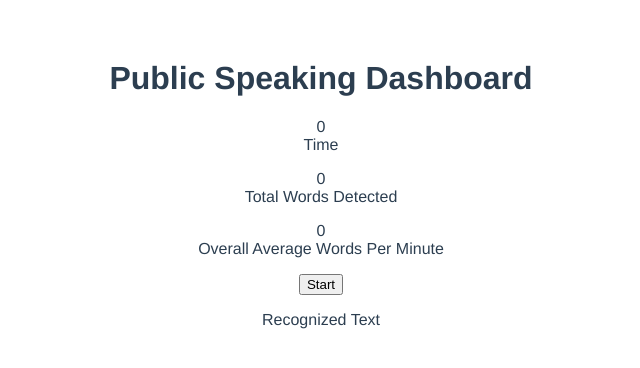
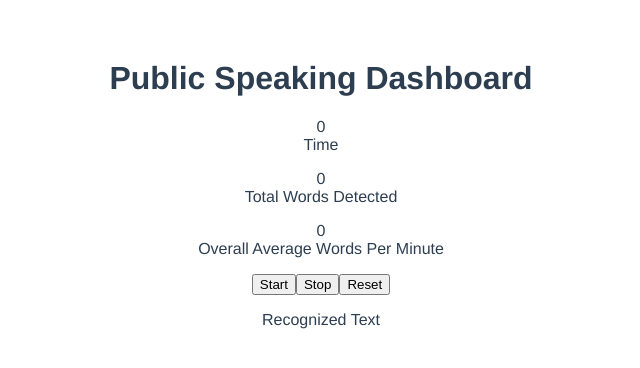
Before and after one commit to milesccoleman/publicspeakingdashboard, a Vue app: page / in a window 1280 px wide. Shown: the top 368 px of the page, without its empty margins (319-959 px from the left). Built offline with nearby package versions, Linux system fonts and the light colour scheme.

Commit message:
got recognition and starts to work

```diff
--- a/src/components/PublicSpeakingDashboard.vue
+++ b/src/components/PublicSpeakingDashboard.vue
@@ -13,7 +13,8 @@
 		{{ wpm }} <br>
 		Overall Average Words Per Minute
     </p>
-    <button v-on:click="initiateVoiceControl">Start</button>
+    <span><button v-on:click="initiateVoiceControl">Start</button><button v-on:click="stopVoiceControl">Stop</button><button v-on:click="reset">Reset</button></span>
+
     <p id="output">
       {{ output }}
     </p>
@@ -31,6 +32,8 @@ export default {
 			msg: 'Public Speaking Dashboard',
 			wordsSpoken: '',
 			output: 'Recognized Text',
+			grabTimeInterval: '',
+			registerWPMInterval: '',
 			initialTime: 0,
 			time: 0,
 			timeElapsed: 0,
@@ -38,8 +41,16 @@ export default {
 			wordCount: 0,
 			totalWords: 0,
 			wordCountDividedByTime: 0,
-			wpm: 0
+			stop: false,
+			wpm: 0,
+			coninuous: true
 		}
+	},
+
+	created: function () {
+		window.SpeechRecognition = window.webkitSpeechRecognition || window.SpeechRecognition;
+		let recognition = new window.SpeechRecognition();
+		recognition.start()
 	},
 
 	methods: {
@@ -51,7 +62,7 @@ export default {
 			let recognition = new window.SpeechRecognition();
 			recognition.interimResults = true;
 			recognition.maxAlternatives = 10;
-			recognition.continuous = true;
+			recognition.continuous = this.continuous;
 			recognition.onresult = (event) => {
 				let interimTranscript = '';
 				for (let i = event.resultIndex, len = event.results.length; i < len; i++) {
@@ -68,23 +79,29 @@ export default {
 				this.wordCount = this.countWords(this.output)
 				this.totalWords = this.wordCount
 				}
+
+				if (this.stop == false) {
 					this.initialTime = Date.now();
-		this.grabTime()
 					recognition.start()
-		window.setInterval(this.grabTime, 1000)
-		window.setInterval(this.registerWPM, 1000)
+					this.grabTimeInterval = window.setInterval(this.grabTime, 1000)
+					this.registerWPMInterval = window.setInterval(this.registerWPM, 1000)
+				}
+				if (this.stop == true) {
+					recognition.abort()
+					this.stop = false
+					console.log("stopped?")
+					this.continuous = true
+
+				}
 		},
 
 		grabTime: function () {
-
-
 			this.timeDifference = Date.now() - this.initialTime;
 			var formatted = convertTime(this.timeDifference);
 			document.getElementById('timer').innerHTML = '' + formatted;
 			this.timeElapsed = this.timeDifference
 			console.log("og time elapsed " + this.timeElapsed)
 			return this.timeElapsed
-
 			function convertTime(miliseconds) {
 				var totalSeconds = Math.floor(miliseconds/1000);
 				var minutes = Math.floor(totalSeconds/60);
@@ -104,9 +121,18 @@ export default {
 			this.wpm = Math.round(this.wordCount/(this.timeElapsed/1000) * 60)
 			console.log("time elapsed " + this.timeElapsed)
 			console.log("word count " + this.wordCount)
+		},
 
+		stopVoiceControl: function () {
+			this.continuous = false
+			this.stop = true
+			this.initiateVoiceControl()
+			clearInterval(this.grabTimeInterval)
+			clearInterval(this.registerWPMInterval)
+		},
 
-
+		reset: function () {
+			location.reload()
 		}
 
 
```
Also changed, not shown: 7 other files (tests, documents, lock files or other folders). Lines whose indentation alone changed are shown as unchanged.
